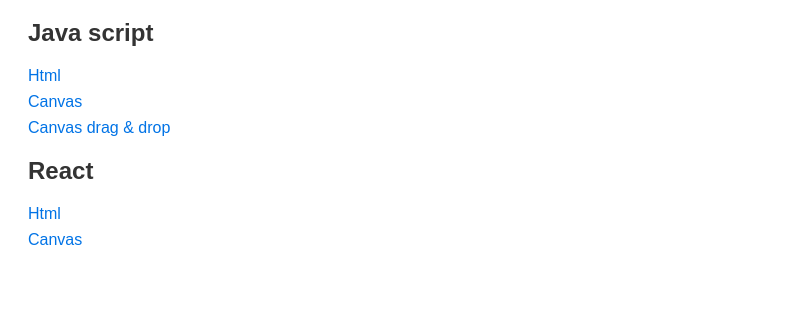
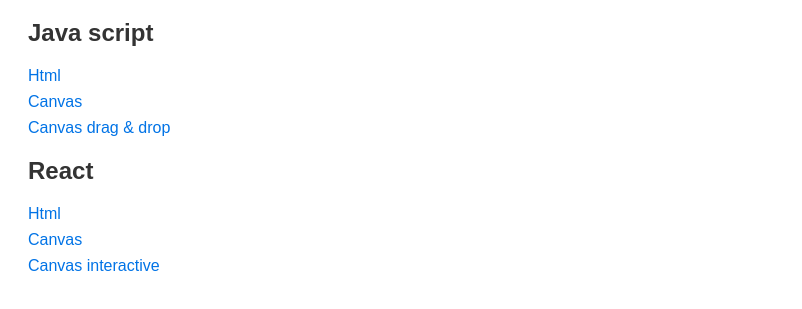
Before and after one commit to suraj-nonstop/HTML-vs-Canvas, a plain HTML site: page index.html in a window 1280 px wide. Shown: the part 89-398 px from the top of the page, without its empty margins (0-802 px from the left). Drawn offline with Linux system fonts and the light colour scheme.

Commit message:
add link to interactive canvas in index.html

```diff
--- a/index.html
+++ b/index.html
@@ -53,6 +53,7 @@
         <ul>
           <li><a href="react/index.html">Html</a></li>
           <li><a href="react/canvas.html">Canvas</a></li>
+            <li><a href="react/interactive.html">Canvas interactive </a></li>
       </ul>
     </div>
 
```
